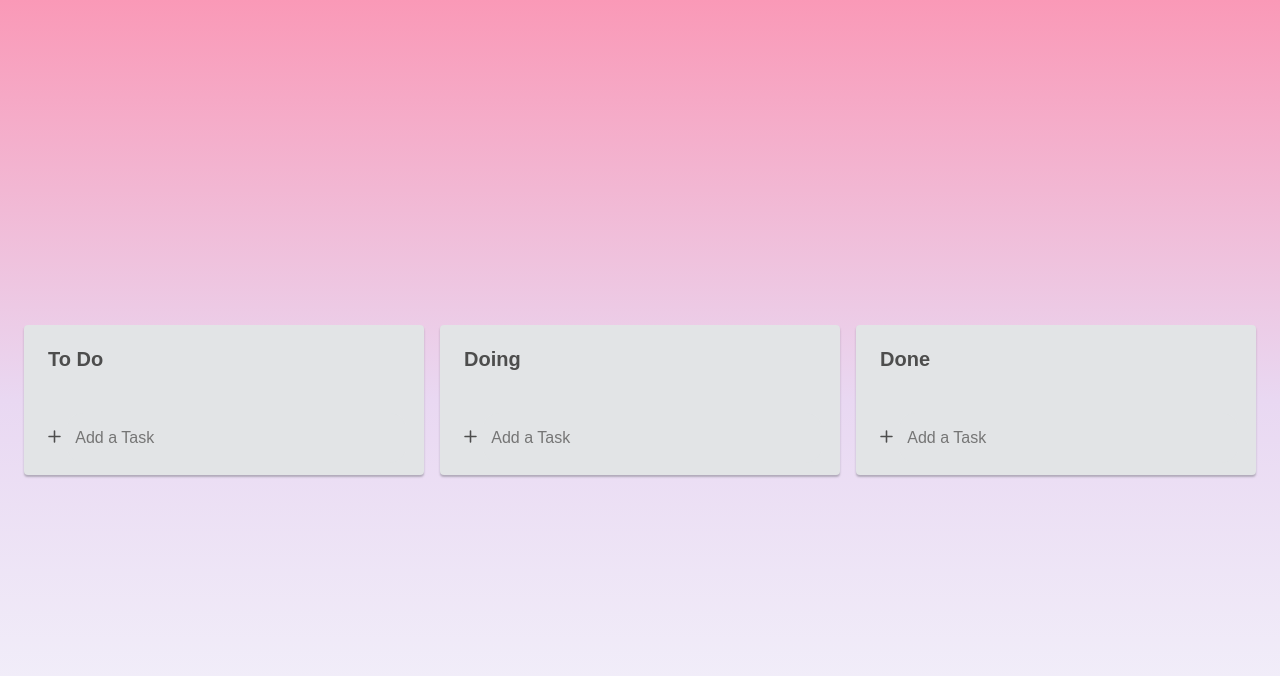
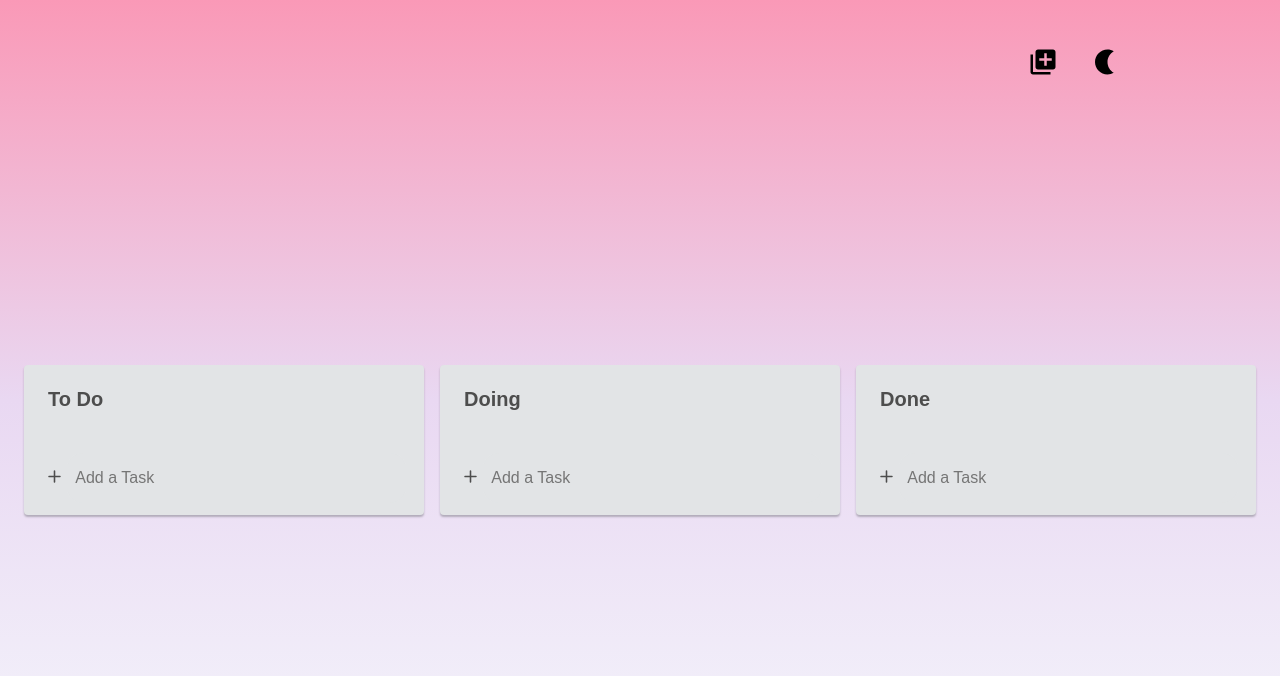
Before and after one commit to HyonHyonKOR/react-masterclass, a React (Create React App) app: page / in a window 1280 px wide. Shown: the top 676 px of the page. Built offline with nearby package versions, Linux system fonts and the light colour scheme.

Commit message:
feat: add header

```diff
--- a/src/App.tsx
+++ b/src/App.tsx
@@ -4,17 +4,15 @@ import styled from "styled-components";
 import { toDosAtom } from "./atoms";
 import Board from "./components/Board";
 import { useEffect } from "react";
-import { ThemeProvider } from "styled-components";
-import { normalTheme, darkTheme } from "./theme";
+import Header from "./components/Header";
 
 const Wrapper = styled.div`
   display: flex;
+  justify-content: center;
+  align-items: center;
   margin: 0 auto;
   padding: 1rem;
-  justify-content: center;
-  align-items: center;
-  min-height: 100vh;
-  background: ${(props) => props.theme.bgColor};
+  min-height: 90vh;
 `;
 
 const Boards = styled.div`
@@ -64,8 +62,8 @@ export default function App() {
   };
 
   return (
-    <ThemeProvider theme={normalTheme}>
     <DragDropContext onDragEnd={onDragEnd}>
+      <Header />
       <Wrapper>
         <Boards>
           {Object.keys(toDos).map((boardId) => (
@@ -74,6 +72,5 @@ export default function App() {
         </Boards>
       </Wrapper>
     </DragDropContext>
-    </ThemeProvider>
   );
 }
--- a/src/components/DraggableCard.tsx
+++ b/src/components/DraggableCard.tsx
@@ -33,6 +33,7 @@ const Buttons = styled.div`
     padding: 0;
     border: none;
     background-color: transparent;
+    color: ${(props) => props.theme.textColor};
     outline: none;
     cursor: pointer;
   }
--- /dev/null
+++ b/src/components/Header.tsx
@@ -0,0 +1,35 @@
+import styled from "styled-components";
+import {
+  MdOutlineAddToPhotos,
+  MdAddToPhotos,
+  MdNightlight,
+} from "react-icons/md";
+
+export default function Header() {
+  const Header = styled.header`
+    display: flex;
+    justify-content: flex-end;
+    align-items: flex-end;
+    gap: 2rem;
+    margin: 0 10rem;
+    height: 10vh;
+    button {
+      padding: 0;
+      background-color: transparent;
+      color: ${(props) => props.theme.textColor};
+      cursor: pointer;
+      border: none;
+    }
+  `;
+
+  return (
+    <Header>
+      <button>
+        <MdAddToPhotos size={30} />
+      </button>
+      <button>
+        <MdNightlight size={30} />
+      </button>
+    </Header>
+  );
+}
--- a/src/index.tsx
+++ b/src/index.tsx
@@ -43,6 +43,9 @@ body {
   font-family: 'Source Sans Pro', sans-serif;
   line-height: 1;
   overflow-y: scroll;
+  background: ${(props) => props.theme.bgColor};
+  background-size:cover;
+  background-repeat: no-repeat;
 }
 
 
@@ -71,8 +74,8 @@ const root = ReactDOM.createRoot(
   document.getElementById("root") as HTMLElement
 );
 root.render(
-  <>
+  <ThemeProvider theme={normalTheme}>
     <GlobalStyle />
     <App />
-  </>
+  </ThemeProvider>
 );
```
Lines whose indentation alone changed are shown as unchanged.
